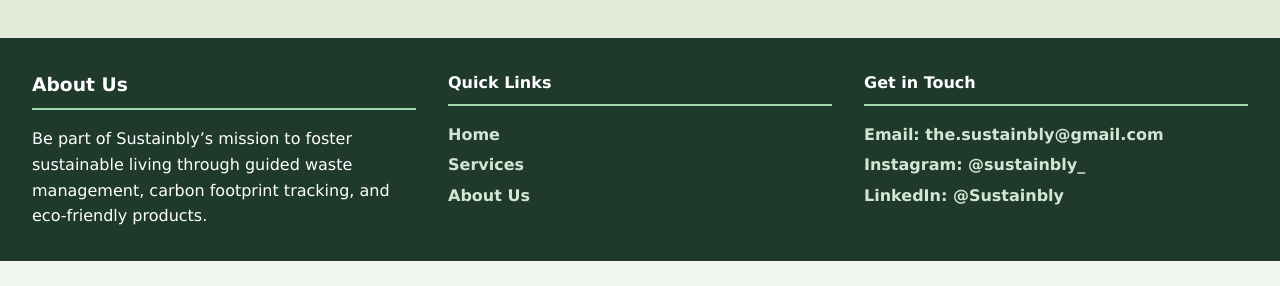
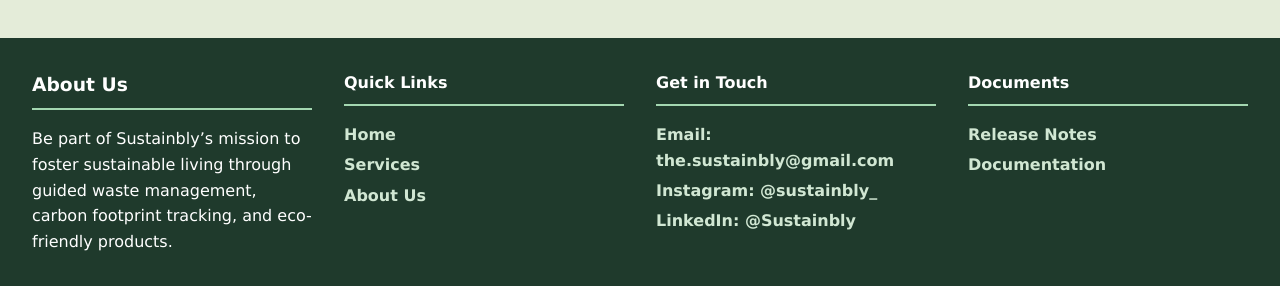
Before and after one commit to AmukthaGoteti/Sustainbly, a plain HTML site: page index.html in a window 1280 px wide. Shown: the part 2785-3071 px from the top of the page. Before the commit the page ends 3046 px from the top, so only its background shows below. Drawn offline with Linux system fonts and the light colour scheme.

Commit message:
index.html

```diff
--- a/index.html
+++ b/index.html
@@ -419,6 +419,13 @@
             <a href="https://www.linkedin.com/company/sustainbly" target="_blank" rel="noopener noreferrer">LinkedIn: @Sustainbly</a>
             </nav>
         </div>
+        <div class="footer-section">
+            <h4>Documents</h4>
+            <nav>
+              <a href="ReleaseNotes.html">Release Notes</a>
+              <a href="Documentation.html">Documentation</a>
+            </nav>
+        </div>
     </footer>
 
 </body>
```
